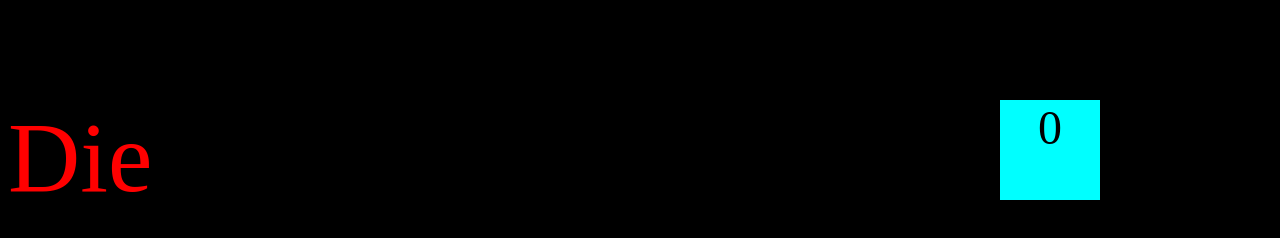
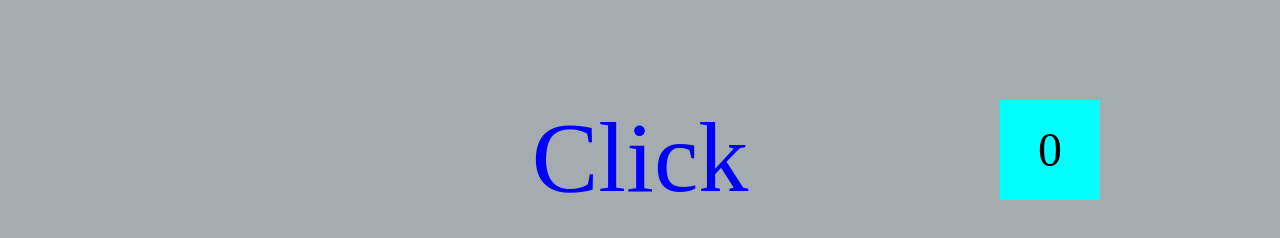
Before and after one commit to LeonAing/LeonAing.github.io, a plain HTML site: page projects/bouncing-box/index.html in a window 1280 px wide. Drawn offline with Linux system fonts and the light colour scheme.

Commit message:
Updated Bouncing Box

```diff
--- a/projects/bouncing-box/index.html
+++ b/projects/bouncing-box/index.html
@@ -11,11 +11,12 @@
 	<style>
 		/* TODO 1 */
 		.board {
-			background-color: black;
+			background-color: rgb(165,172,175);
 		}
 		.board p {
-			color: red;
+			color: Blue;
 			font-size: 100px;
+			text-align: center;
 		}
 		.box {
 			display: block;
@@ -27,12 +28,14 @@
 			background-color: cyan;
 			font-size: 300%;
 			text-align: center;
+			line-height: 100px;
 		}
+
 	</style>
 
 </head>
 <body class="board">
-	<p> Die </p>
+	<p> Click </p>
 	<!-- HTML for the box -->
 	<div class="box">?</div>
 
--- a/projects/circularity/js/init.js
+++ b/projects/circularity/js/init.js
@@ -25,7 +25,7 @@ var init = function (window) {
 
         // TODO 2 : Create a function that draws a circle  //
         var drawCircle = function() {
-            circle = draw.randomCircleInArea(canvas, true, false, 'black', 2);
+            circle = draw.randomCircleInArea(canvas, true, false, 'cyan', 2);
             physikz.addRandomVelocity(circle, canvas);
             view.addChild(circle);
             circles.push(circle);
```
Also changed, not shown: projects/circularity/index.html (+2 -0 lines).
